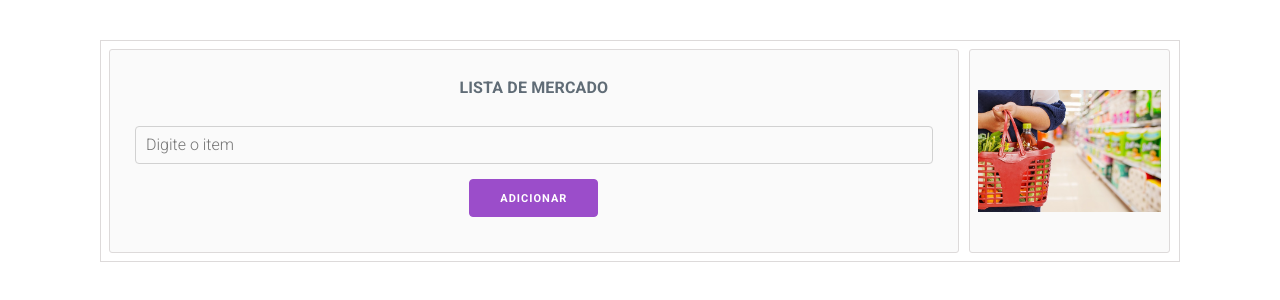
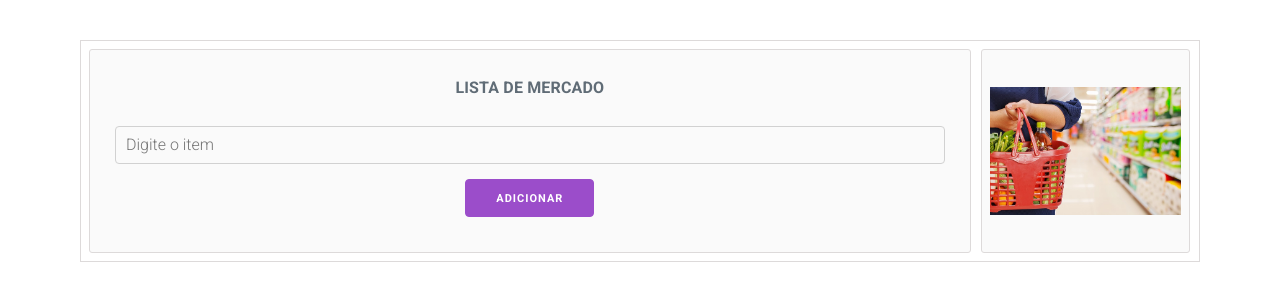
Before and after one commit to ocariocawebdesign/lista-mercado, a plain HTML site: page index.html in a window 1280 px wide. Drawn offline with nearby package versions, Linux system fonts and the light colour scheme.

Commit message:
Alteração container

```diff
--- a/index.html
+++ b/index.html
@@ -19,6 +19,12 @@
   </head>
   <body>
     <style>
+
+      .container{
+
+        padding: 0!important;
+      }
+
       #app {
         display: flex;
         flex-direction: column;
```
